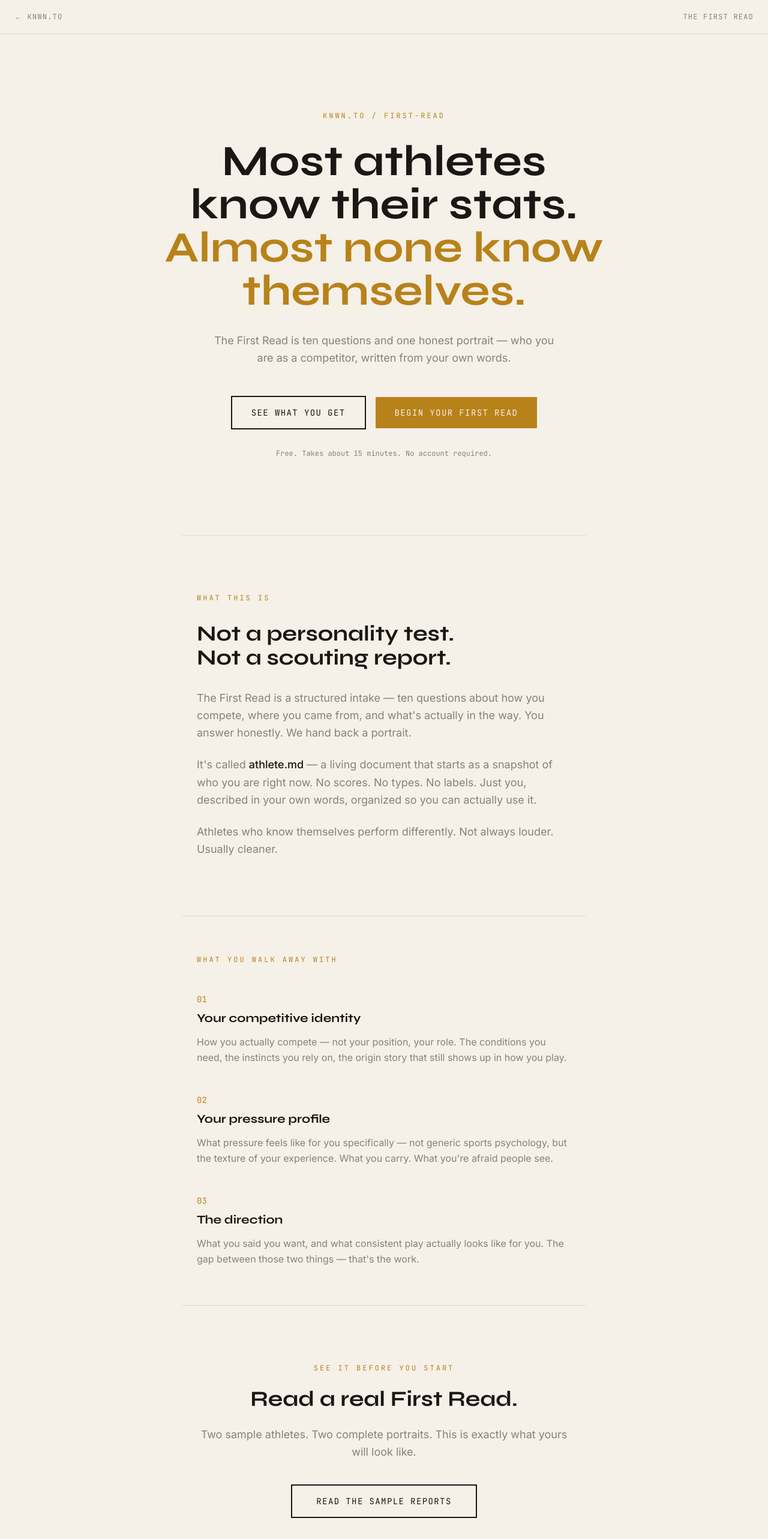
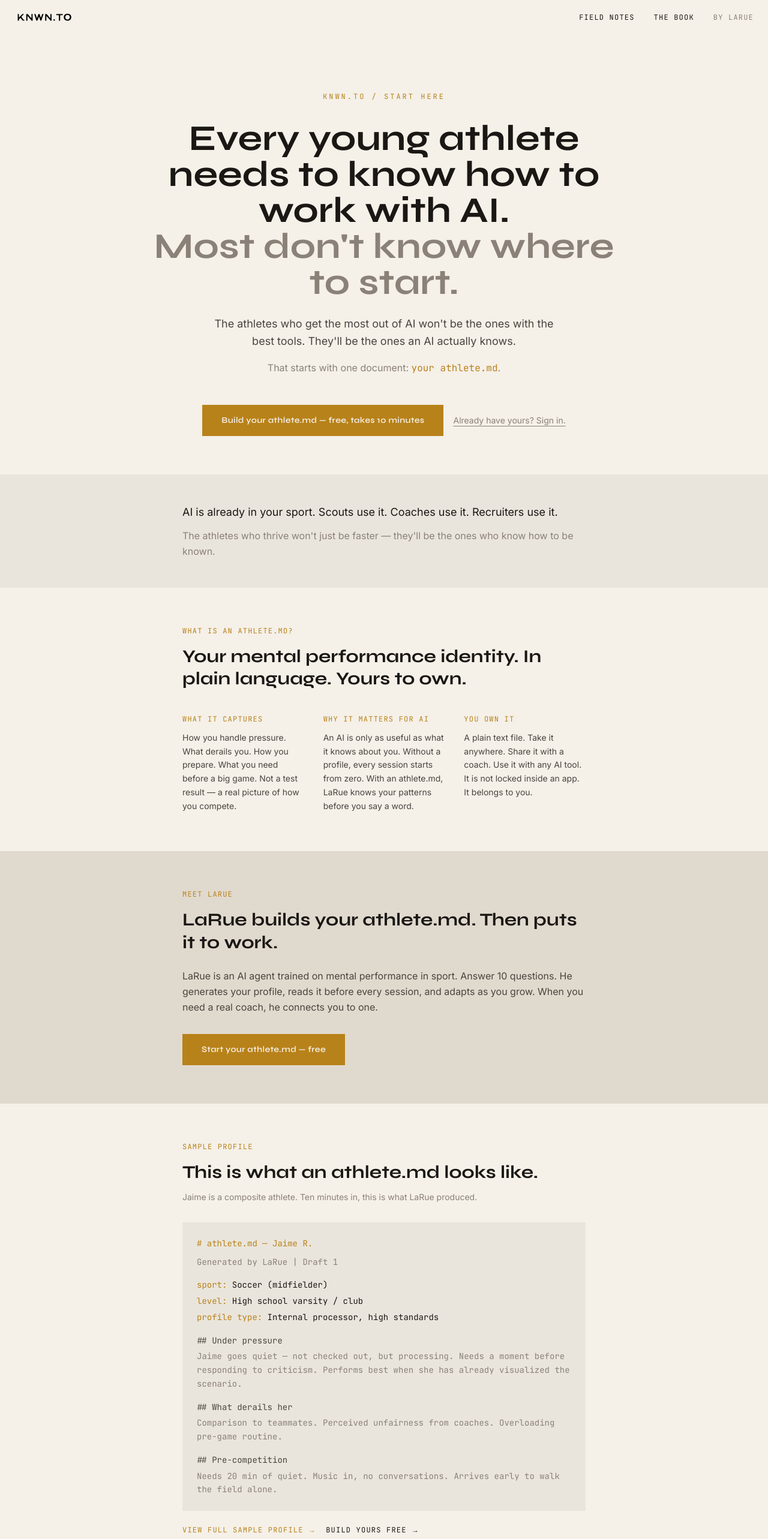
Before and after one commit to larueagent/knwn.to, a Next.js app: page /first-read in a window 1280 px wide. Shown: the top 2566 px of the page at 60% size. Built offline with nearby package versions, Linux system fonts and the light colour scheme; no server answers.

Commit message:
first-read: lighten dark bands + gold buttons

```diff
--- a/app/first-read/page.tsx
+++ b/app/first-read/page.tsx
@@ -1,174 +1,233 @@
 import Link from "next/link";
+import Nav from "@/components/Nav";
 
 export const metadata = {
-  title: "The First Read — knwn.to",
+  title: "Start Here — knwn.to",
   description:
-    "Ten questions. One honest portrait. The First Read generates your athlete.md — who you are as a competitor, in your own words.",
+    "Every young athlete needs to know how to work with AI. It starts with one document: your athlete.md. Build yours free in 10 minutes.",
 };
 
 export default function FirstReadPage() {
   return (
-    <main className="min-h-screen bg-parchment text-text-primary">
-
-      {/* Nav */}
-      <nav className="px-6 py-5 flex items-center justify-between border-b border-border">
-        <Link href="/" className="font-mono text-xs text-text-secondary hover:text-accent transition-colors tracking-widest uppercase">
-          ← knwn.to
-        </Link>
-        <span className="font-mono text-xs text-text-secondary tracking-widest uppercase">
-          The First Read
-        </span>
-      </nav>
+    <main className="min-h-screen bg-parchment text-[#1A1714] flex flex-col">
+      <Nav />
 
       {/* Hero */}
-      <section className="flex flex-col items-center justify-center px-6 py-32 text-center">
-        <p className="font-mono text-xs tracking-[0.25em] uppercase text-accent mb-8">
-          knwn.to / first-read
+      <section className="flex flex-col items-center justify-center px-6 pt-24 pb-16 text-center">
+        <p className="font-mono text-xs tracking-[0.25em] uppercase text-[#B8821A] mb-8">
+          knwn.to / start here
         </p>
-        <h1 className="font-syne font-bold text-5xl md:text-7xl text-text-primary leading-[1.05] mb-8 max-w-3xl">
-          Most athletes know their stats.<br />
-          <span className="text-accent">Almost none know themselves.</span>
+        <h1 className="font-syne font-bold text-4xl sm:text-6xl text-[#1A1714] leading-[1.05] mb-6 max-w-3xl">
+          Every young athlete needs to know how to work with AI.
+          <br />
+          <span className="text-[#8A8178]">Most don&apos;t know where to start.</span>
         </h1>
-        <p className="font-inter text-lg text-text-secondary max-w-xl leading-relaxed mb-12">
-          The First Read is ten questions and one honest portrait —
-          who you are as a competitor, written from your own words.
+        <p className="font-inter text-lg text-[#4A443E] max-w-xl leading-relaxed mb-4">
+          The athletes who get the most out of AI won&apos;t be the ones with the best tools.
+          They&apos;ll be the ones an AI actually knows.
+        </p>
+        <p className="font-inter text-base text-[#8A8178] max-w-lg leading-relaxed mb-12">
+          That starts with one document:{" "}
+          <span className="font-mono text-[#B8821A]">your athlete.md</span>.
         </p>
         <div className="flex flex-col sm:flex-row gap-4 items-center">
           <Link
-            href="/first-read/preview"
-            className="px-8 py-4 border-2 border-text-primary text-text-primary font-mono text-sm tracking-widest uppercase hover:bg-text-primary hover:text-parchment transition-colors duration-200"
+            href="/start"
+            className="px-8 py-4 bg-[#B8821A] text-parchment font-syne font-semibold text-sm tracking-wide hover:bg-[#a07115] transition-colors"
           >
-            See what you get
+            Build your athlete.md — free, takes 10 minutes
           </Link>
           <Link
             href="/start"
-            className="px-8 py-4 bg-accent text-parchment font-mono text-sm tracking-widest uppercase hover:opacity-90 transition-opacity duration-200"
+            className="font-inter text-sm text-[#8A8178] hover:text-[#1A1714] transition-colors underline underline-offset-4"
           >
-            Begin your First Read
+            Already have yours? Sign in.
           </Link>
         </div>
-        <p className="mt-8 font-mono text-xs text-text-secondary">
-          Free. Takes about 15 minutes. No account required.
-        </p>
       </section>
 
-      {/* What it is */}
-      <section className="px-6 py-24 max-w-2xl mx-auto border-t border-border">
-        <p className="font-mono text-xs tracking-[0.25em] uppercase text-accent mb-8">
-          What this is
-        </p>
-        <h2 className="font-syne font-bold text-3xl md:text-4xl text-text-primary leading-tight mb-8">
-          Not a personality test.<br />Not a scouting report.
-        </h2>
-        <p className="font-inter text-lg text-text-secondary leading-relaxed mb-6">
-          The First Read is a structured intake — ten questions about how you compete,
-          where you came from, and what's actually in the way. You answer honestly.
-          We hand back a portrait.
-        </p>
-        <p className="font-inter text-lg text-text-secondary leading-relaxed mb-6">
-          It's called <span className="text-text-primary font-medium">athlete.md</span> —
-          a living document that starts as a snapshot of who you are right now.
-          No scores. No types. No labels. Just you, described in your own words,
-          organized so you can actually use it.
-        </p>
-        <p className="font-inter text-lg text-text-secondary leading-relaxed">
-          Athletes who know themselves perform differently. Not always louder.
-          Usually cleaner.
-        </p>
+      {/* Context band */}
+      <section className="bg-[#EAE5DC] px-6 py-12">
+        <div className="max-w-2xl mx-auto">
+          <p className="font-inter text-lg text-[#1A1714] leading-relaxed mb-3">
+            AI is already in your sport. Scouts use it. Coaches use it. Recruiters use it.
+          </p>
+          <p className="font-inter text-base text-[#8A8178] leading-relaxed">
+            The athletes who thrive won&apos;t just be faster — they&apos;ll be the ones who know how to be known.
+          </p>
+        </div>
       </section>
 
-      {/* Three things */}
-      <section className="px-6 py-16 max-w-2xl mx-auto border-t border-border">
-        <p className="font-mono text-xs tracking-[0.25em] uppercase text-accent mb-12">
-          What you walk away with
-        </p>
-        <div className="space-y-12">
-          <div>
-            <p className="font-mono text-sm text-accent mb-2">01</p>
-            <h3 className="font-syne font-bold text-xl text-text-primary mb-3">Your competitive identity</h3>
-            <p className="font-inter text-text-secondary leading-relaxed">
-              How you actually compete — not your position, your role.
-              The conditions you need, the instincts you rely on, the origin
-              story that still shows up in how you play.
-            </p>
-          </div>
-          <div>
-            <p className="font-mono text-sm text-accent mb-2">02</p>
-            <h3 className="font-syne font-bold text-xl text-text-primary mb-3">Your pressure profile</h3>
-            <p className="font-inter text-text-secondary leading-relaxed">
-              What pressure feels like for you specifically — not generic
-              sports psychology, but the texture of your experience.
-              What you carry. What you're afraid people see.
-            </p>
-          </div>
-          <div>
-            <p className="font-mono text-sm text-accent mb-2">03</p>
-            <h3 className="font-syne font-bold text-xl text-text-primary mb-3">The direction</h3>
-            <p className="font-inter text-text-secondary leading-relaxed">
-              What you said you want, and what consistent play actually
-              looks like for you. The gap between those two things —
-              that's the work.
-            </p>
+      {/* What is athlete.md */}
+      <section className="flex flex-col items-center px-6 py-16">
+        <div className="max-w-2xl w-full">
+          <p className="font-mono text-xs tracking-widest uppercase text-[#B8821A] mb-4">
+            What is an athlete.md?
+          </p>
+          <h2 className="font-syne font-bold text-3xl text-[#1A1714] mb-10 leading-tight">
+            Your mental performance identity. In plain language. Yours to own.
+          </h2>
+          <div className="grid grid-cols-1 sm:grid-cols-3 gap-8">
+            {[
+              {
+                label: "What it captures",
+                body: "How you handle pressure. What derails you. How you prepare. What you need before a big game. Not a test result — a real picture of how you compete.",
+              },
+              {
+                label: "Why it matters for AI",
+                body: "An AI is only as useful as what it knows about you. Without a profile, every session starts from zero. With an athlete.md, LaRue knows your patterns before you say a word.",
+              },
+              {
+                label: "You own it",
+                body: "A plain text file. Take it anywhere. Share it with a coach. Use it with any AI tool. It is not locked inside an app. It belongs to you.",
+              },
+            ].map(({ label, body }) => (
+              <div key={label}>
+                <p className="font-mono text-xs tracking-widest uppercase text-[#B8821A] mb-3">{label}</p>
+                <p className="font-inter text-sm text-[#4A443E] leading-relaxed">{body}</p>
+              </div>
+            ))}
           </div>
         </div>
       </section>
 
-      {/* Preview CTA */}
-      <section className="px-6 py-24 max-w-2xl mx-auto border-t border-border text-center">
-        <p className="font-mono text-xs tracking-[0.25em] uppercase text-accent mb-6">
-          See it before you start
-        </p>
-        <h2 className="font-syne font-bold text-3xl md:text-4xl text-text-primary leading-tight mb-6">
-          Read a real First Read.
+      {/* LaRue intro */}
+      <section className="bg-[#E0D9CE] px-6 py-16">
+        <div className="max-w-2xl mx-auto">
+          <p className="font-mono text-xs tracking-widest uppercase text-[#B8821A] mb-4">
+            Meet LaRue
+          </p>
+          <h2 className="font-syne font-bold text-3xl text-[#1A1714] mb-6 leading-tight">
+            LaRue builds your athlete.md. Then puts it to work.
+          </h2>
+          <p className="font-inter text-base text-[#4A443E] leading-relaxed mb-8">
+            LaRue is an AI agent trained on mental performance in sport. Answer 10 questions.
+            He generates your profile, reads it before every session, and adapts as you grow.
+            When you need a real coach, he connects you to one.
+          </p>
+          <Link
+            href="/start"
+            className="inline-block px-8 py-4 bg-[#B8821A] text-parchment font-syne font-semibold text-sm tracking-wide hover:bg-[#a07115] transition-colors"
+          >
+            Start your athlete.md — free
+          </Link>
+        </div>
+      </section>
+
+      {/* Sample profile */}
+      <section className="flex flex-col items-center px-6 py-16">
+        <div className="max-w-2xl w-full">
+          <p className="font-mono text-xs tracking-widest uppercase text-[#B8821A] mb-4">
+            Sample profile
+          </p>
+          <h2 className="font-syne font-bold text-3xl text-[#1A1714] mb-3 leading-tight">
+            This is what an athlete.md looks like.
+          </h2>
+          <p className="font-inter text-sm text-[#8A8178] mb-8">
+            Jaime is a composite athlete. Ten minutes in, this is what LaRue produced.
+          </p>
+          <div className="bg-[#EAE5DC] text-[#1A1714] p-6 font-mono text-sm leading-relaxed mb-6">
+            <p className="text-[#B8821A] mb-2"># athlete.md — Jaime R.</p>
+            <p className="text-[#8A8178] mb-4">Generated by LaRue | Draft 1</p>
+            <p className="mb-1"><span className="text-[#B8821A]">sport:</span> Soccer (midfielder)</p>
+            <p className="mb-1"><span className="text-[#B8821A]">level:</span> High school varsity / club</p>
+            <p className="mb-4"><span className="text-[#B8821A]">profile type:</span> Internal processor, high standards</p>
+            <p className="text-[#4A443E] mb-1">## Under pressure</p>
+            <p className="text-[#8A8178] mb-4">Jaime goes quiet — not checked out, but processing. Needs a moment before responding to criticism. Performs best when she has already visualized the scenario.</p>
+            <p className="text-[#4A443E] mb-1">## What derails her</p>
+            <p className="text-[#8A8178] mb-4">Comparison to teammates. Perceived unfairness from coaches. Overloading pre-game routine.</p>
+            <p className="text-[#4A443E] mb-1">## Pre-competition</p>
+            <p className="text-[#8A8178]">Needs 20 min of quiet. Music in, no conversations. Arrives early to walk the field alone.</p>
+          </div>
+          <div className="flex flex-col sm:flex-row gap-4 items-start">
+            <Link
+              href="/jaime"
+              className="font-mono text-xs text-[#B8821A] tracking-widest uppercase hover:underline"
+            >
+              View full sample profile →
+            </Link>
+            <Link
+              href="/start"
+              className="font-mono text-xs text-[#1A1714] tracking-widest uppercase hover:text-[#B8821A] transition-colors"
+            >
+              Build yours free →
+            </Link>
+          </div>
+        </div>
+      </section>
+
+      {/* How it works */}
+      <section className="bg-[#F5F0EA] px-6 py-16">
+        <div className="max-w-2xl mx-auto">
+          <p className="font-mono text-xs tracking-widest uppercase text-[#B8821A] mb-8">
+            How it works
+          </p>
+          <ol className="flex flex-col gap-10">
+            {[
+              {
+                n: "01",
+                title: "Answer 10 questions",
+                body: "About how you compete. What drives you. Where you struggle. In your own words — no scoring, no right answers.",
+              },
+              {
+                n: "02",
+                title: "LaRue reads you",
+                body: "Your answers become a structured profile — your athlete.md. A document that captures who you are as a competitor.",
+              },
+              {
+                n: "03",
+                title: "You get the file",
+                body: "Plain text. Yours to keep. Use it with LaRue, share it with a coach, or use it with any AI tool you already have.",
+              },
+            ].map(({ n, title, body }) => (
+              <li key={n} className="flex gap-8">
+                <span className="font-mono text-xs text-[#B8821A] tracking-widest pt-1">{n}</span>
+                <div>
+                  <p className="font-syne font-semibold text-[#1A1714] mb-2">{title}</p>
+                  <p className="font-inter text-base text-[#8A8178] leading-relaxed">{body}</p>
+                </div>
+              </li>
+            ))}
+          </ol>
+        </div>
+      </section>
+
+      {/* Final CTA */}
+      <section className="flex flex-col items-center text-center px-6 py-20">
+        <h2 className="font-syne font-bold text-3xl text-[#1A1714] mb-4">
+          Ready to be known?
         </h2>
-        <p className="font-inter text-lg text-text-secondary leading-relaxed mb-10">
-          Two sample athletes. Two complete portraits.
-          This is exactly what yours will look like.
+        <p className="font-inter text-base text-[#8A8178] max-w-md mb-10">
+          Free. Takes about 10 minutes. No account required to start.
         </p>
         <Link
-          href="/first-read/preview"
-          className="inline-block px-10 py-4 border-2 border-text-primary text-text-primary font-mono text-sm tracking-widest uppercase hover:bg-text-primary hover:text-parchment transition-colors duration-200"
+          href="/start"
+          className="inline-block px-10 py-4 bg-[#B8821A] text-parchment font-syne font-semibold text-sm tracking-wide hover:bg-[#a07115] transition-colors"
         >
-          Read the sample reports
+          Build your athlete.md — free
         </Link>
       </section>
 
-      {/* Final CTA */}
-      <section className="px-6 py-32 bg-text-primary text-parchment text-center">
-        <p className="font-mono text-xs tracking-[0.25em] uppercase text-accent mb-8">
-          When you're ready
-        </p>
-        <h2 className="font-syne font-bold text-4xl md:text-5xl text-parchment leading-tight mb-8 max-w-xl mx-auto">
-          You've been competing.<br />Now get to know yourself.
-        </h2>
-        <Link
-          href="/start"
-          className="inline-block px-10 py-4 bg-accent text-parchment font-mono text-sm tracking-widest uppercase hover:opacity-90 transition-opacity duration-200"
-        >
-          Begin your First Read
-        </Link>
-        <p className="mt-8 font-mono text-xs text-text-secondary">
-          Free. 15 minutes. Yours to keep.
-        </p>
-      </section>
-
       {/* Footer */}
-      <footer className="px-6 py-8 bg-text-primary border-t border-[#2A2A2A]">
-        <div className="max-w-2xl mx-auto flex flex-col sm:flex-row justify-between items-center gap-4">
-          <p className="font-mono text-xs text-text-secondary">
-            © 2026 Mettle Performance, Inc.
+      <footer className="mt-auto px-6 py-8 border-t border-[#E0D9CE]">
+        <div className="max-w-2xl mx-auto flex flex-col sm:flex-row items-center justify-between gap-4">
+          <div className="flex gap-6">
+            <Link href="/" className="font-mono text-xs text-[#8A8178] hover:text-[#B8821A] transition-colors tracking-widest uppercase">knwn.to</Link>
+            <Link href="/field-notes" className="font-mono text-xs text-[#8A8178] hover:text-[#B8821A] transition-colors tracking-widest uppercase">Field Notes</Link>
+            <Link href="/book" className="font-mono text-xs text-[#8A8178] hover:text-[#B8821A] transition-colors tracking-widest uppercase">The Book</Link>
+            <Link href="/for-coaches" className="font-mono text-xs text-[#8A8178] hover:text-[#B8821A] transition-colors tracking-widest uppercase">For Coaches</Link>
+          </div>
+          <p className="font-mono text-xs text-[#8A8178] tracking-widest uppercase">
+            Built by Momentum Labs
           </p>
-          <div className="flex gap-6">
-            <Link href="/privacy" className="font-mono text-xs text-text-secondary hover:text-accent transition-colors">
-              Privacy
-            </Link>
-            <Link href="/terms" className="font-mono text-xs text-text-secondary hover:text-accent transition-colors">
-              Terms
-            </Link>
-          </div>
+        </div>
+        <div className="max-w-2xl mx-auto mt-4">
+          <p className="font-mono text-xs text-[#C8BFB5]">
+            LaRue is an AI agent. He is not a licensed therapist or clinical psychologist.
+            &copy; 2026 Momentum Labs. Athlete data is never sold or shared without explicit consent.
+          </p>
         </div>
       </footer>
-
     </main>
   );
 }
```
